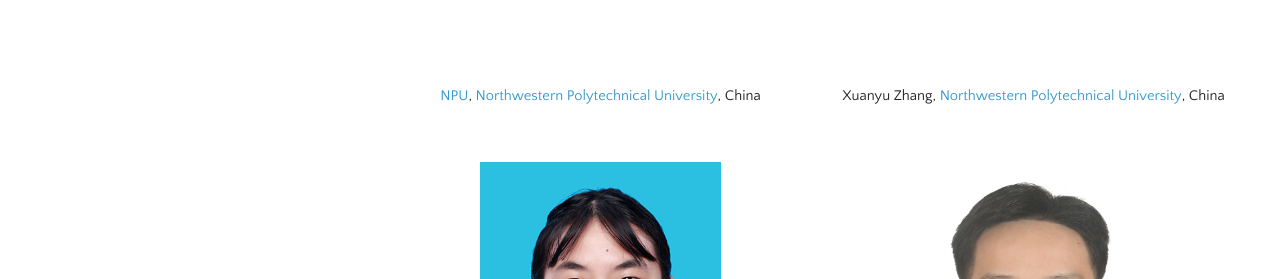
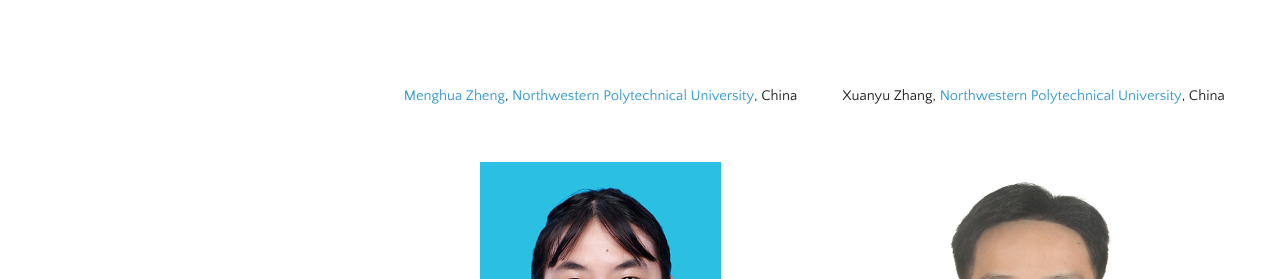
Before and after one commit to hellloxiaotian/hellloxiaotian.github.io, a Jekyll site: the page built from index.md, in a window 1280 px wide and 900 px high, scrolled down 15188 px. Shown: the part 172-451 px from the top of the window. Built offline with Jekyll 4.4.1, drawn with Linux system fonts in a browser that asks for light colours; nearby versions of some CDN libraries; our own code applies the rules of GitHub Pages for plain Markdown files; the repository's description, which GitHub fills in, is left out.

Commit message:
Add files via upload

```diff
--- a/index.md
+++ b/index.md
@@ -601,7 +601,7 @@
      <div class="img">
       <img src="picture/Menghua Zheng.jpg" >
       <div class="desc_blank"> </div>
-      <div class="desc"> <a href = "https://www.nwpu.edu.cn">NPU</a>, <a href = "https://www.nwpu.edu.cn">Northwestern Polytechnical University</a>, China</div>
+      <div class="desc"> <a href = "https://scholar.google.com/citations?hl=en&user=ocy7acsAAAAJ&view_op=list_works&gmla=AJsN-F68U1UklGZDjmuesBv3yirregvxFAaTTQ7hGPTAoi4DYMZOz3PlkvLD0nTzGEafqkd7HOWADzBTkTIKNG93iO0b1QjuRF1DtBp434i9Eea6kCNQPg4">Menghua Zheng</a>, <a href = "https://www.nwpu.edu.cn">Northwestern Polytechnical University</a>, China</div>
       <div class="desc_blank_2"> </div>
      </div>
 
```
